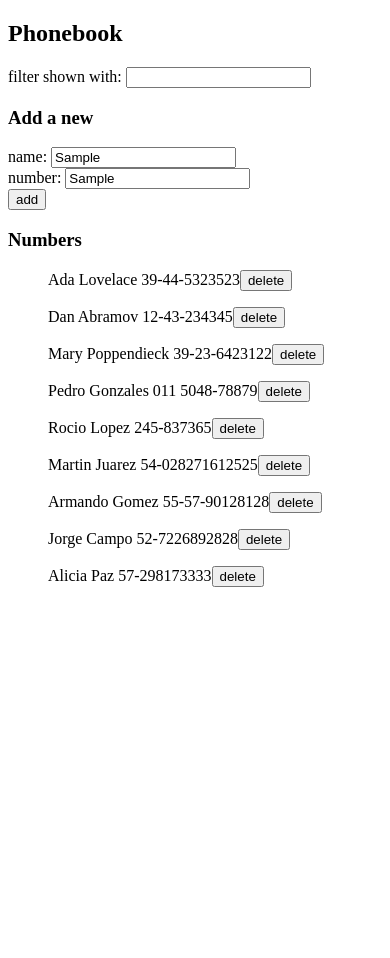
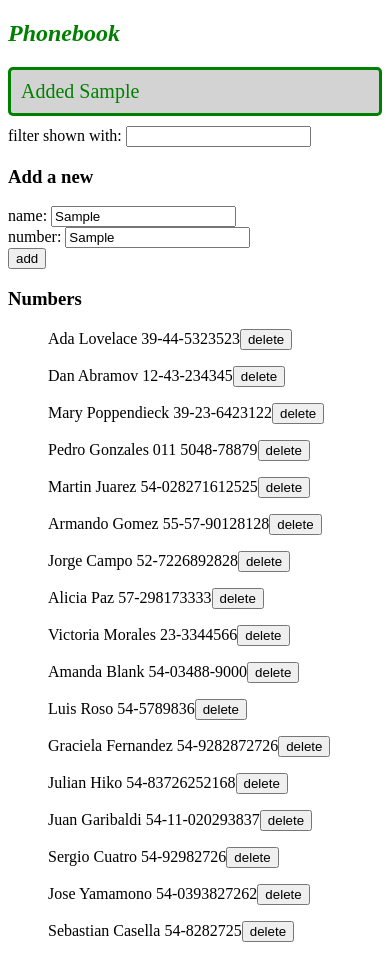
Before and after one commit to emori1968/HelsinkiOpenFS, a React (Vite) app in the folder part2/phonebook/: page / in a window 390 px wide. Both pictures are taken after typing "Sample", "Sample" into the empty fields and a click on the button "add". Before the commit the page ends 844 px from the top, so only its background shows below. Built offline with nearby package versions, Linux system fonts and the light colour scheme; no server answers; data requests are answered from the project's data file.

Commit message:
2.16 Phonebook step11

```diff
--- a/part2/phonebook/db.json
+++ b/part2/phonebook/db.json
@@ -21,11 +21,6 @@
       "number": "011 5048-78879"
     },
     {
-      "id": "cbcb",
-      "name": "Rocio Lopez",
-      "number": "245-837365"
-    },
-    {
       "id": "e07c",
       "name": "Martin Juarez",
       "number": "54-028271612525"
@@ -44,6 +39,51 @@
       "id": "c5b1",
       "name": "Alicia Paz",
       "number": "57-298173333"
+    },
+    {
+      "id": "8292",
+      "name": "Victoria Morales",
+      "number": "23-3344566"
+    },
+    {
+      "id": "6e2f",
+      "name": "Amanda Blank",
+      "number": "54-03488-9000"
+    },
+    {
+      "id": "8b0b",
+      "name": "Luis Roso",
+      "number": "54-5789836"
+    },
+    {
+      "id": "175a",
+      "name": "Graciela Fernandez",
+      "number": "54-9282872726"
+    },
+    {
+      "id": "bc1a",
+      "name": "Julian Hiko",
+      "number": "54-83726252168"
+    },
+    {
+      "id": "d129",
+      "name": "Juan Garibaldi",
+      "number": "54-11-020293837"
+    },
+    {
+      "id": "7a0d",
+      "name": "Sergio Cuatro",
+      "number": "54-92982726"
+    },
+    {
+      "id": "a8af",
+      "name": "Jose Yamamono",
+      "number": "54-0393827262"
+    },
+    {
+      "id": "8c2d",
+      "name": "Sebastian Casella",
+      "number": "54-8282725"
     }
   ]
 }
--- a/part2/phonebook/src/App.jsx
+++ b/part2/phonebook/src/App.jsx
@@ -1,6 +1,17 @@
 import { useState, useEffect } from 'react'
 import axios from 'axios'
 import personService from './services/persons'
+
+const Notification = ({ message }) => {
+  if (message === null) {
+    return null
+  }
+  return (
+    <div className="confirm">
+      {message}
+    </div>
+  )
+}
 
 
 const Filter = (props) => {
@@ -40,6 +51,7 @@ const App = () => {
   const [newName, setNewName] = useState('')
   const  [newNumber,setNewNumber] = useState('')
   const [filterName, setFilterName] = useState('')
+  const [confirmMessage, setConfirmMessage] = useState(null)
 
   useEffect(() => {
     console.log('effect')
@@ -63,6 +75,8 @@ const App = () => {
         setNewName('')
         setNewNumber('')
       })
+      setConfirmMessage(`Added ${newName}`)
+      setTimeout(() => {setConfirmMessage(null)}, 5000)
   }
 
 
@@ -110,6 +124,7 @@ const App = () => {
   return (
     <div>
       <h2>Phonebook</h2>
+      <Notification message={confirmMessage} />
       <Filter name = {filterName} handler= {handleFilterChange}/>
       <h3>Add a new</h3>
       <PersonForm
--- /dev/null
+++ b/part2/phonebook/src/index.css
@@ -0,0 +1,14 @@
+h2 {
+    color: green;
+    font-style: italic;
+  }
+
+  .confirm {
+    color: green;
+    background: lightgrey;
+    font-size: 20px;
+    border-style: solid;
+    border-radius: 5px;
+    padding: 10px;
+    margin-bottom: 10px;
+  }
--- a/part2/phonebook/src/main.jsx
+++ b/part2/phonebook/src/main.jsx
@@ -1,4 +1,5 @@
 import ReactDOM from 'react-dom/client'
+import './index.css'
 
 import App from './App'
 
```
